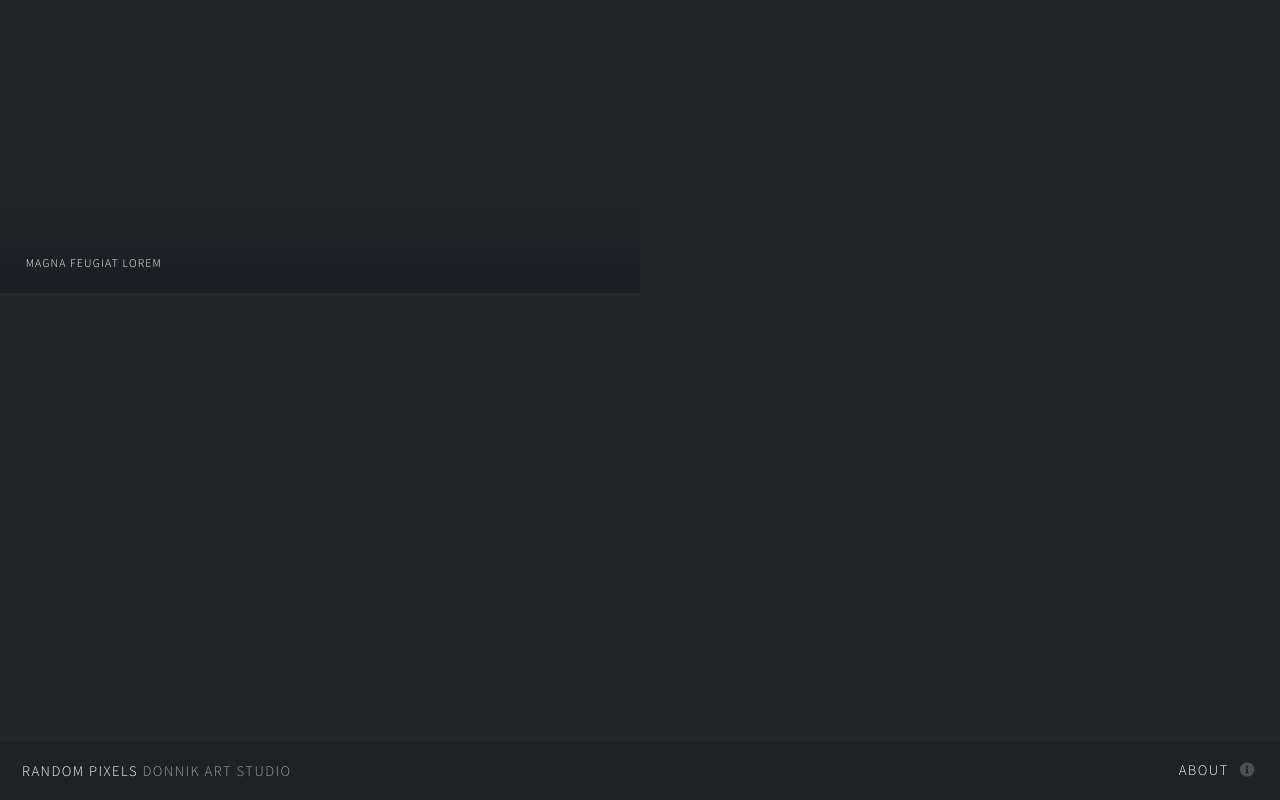
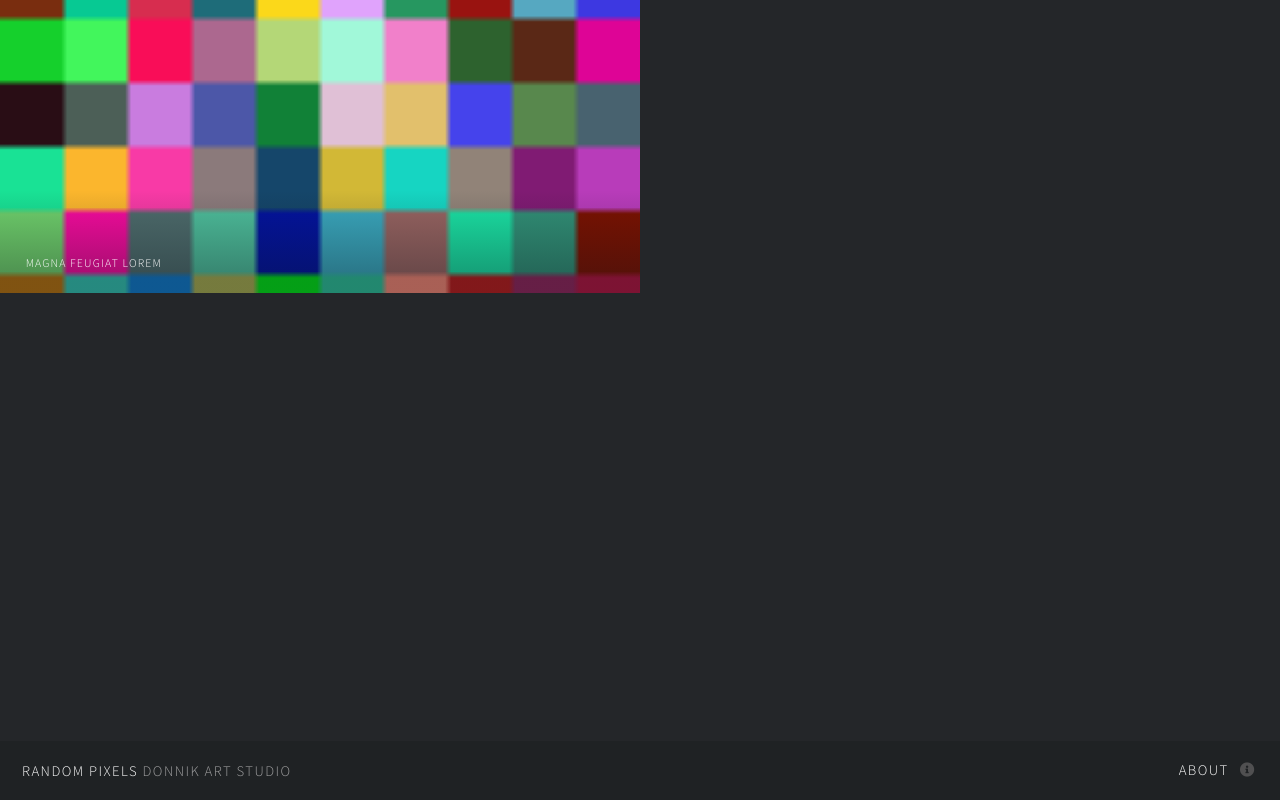
Before and after one commit to mmednik/donnik, a plain HTML site: page random-pixels.html in a window 1280 px wide. Drawn offline with Linux system fonts and the light colour scheme.

Commit message:
random pixels base struct

```diff
--- a/random-pixels.html
+++ b/random-pixels.html
@@ -26,8 +26,8 @@
       </header>
       <div id="main">
         <article class="thumb">
-          <a href="out-1636984143593.png" class="image">
-						<img src="out-1636984143593.png" alt="" />
+          <a href="random-pixels/out-1636984143593.png" class="image">
+						<img src="random-pixels/out-1636984143593.png" alt="" />
 					</a>
           <h2>Magna feugiat lorem</h2>
           <p>
```
